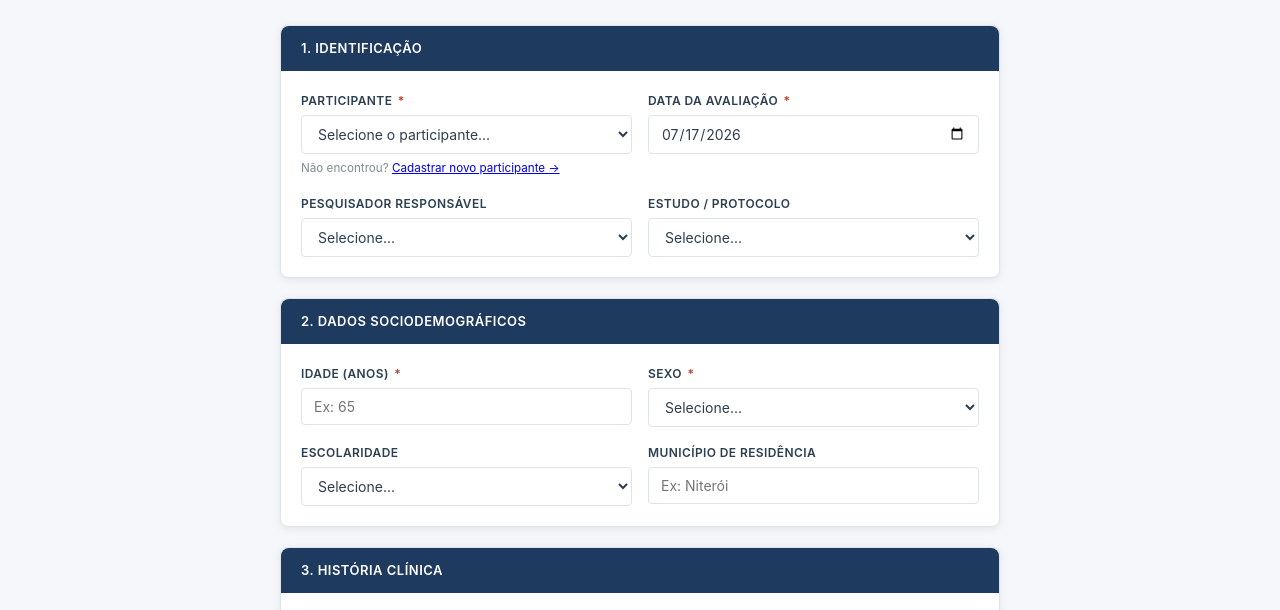
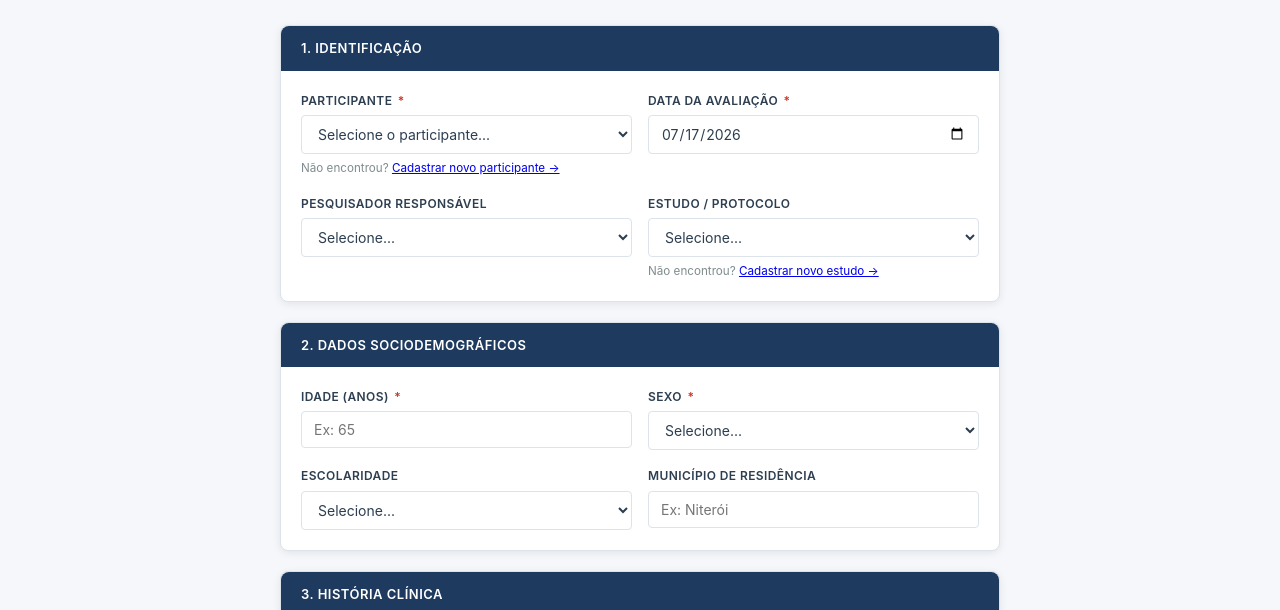
Before and after one commit to jeffersonjcosta/nedd-pesquisa, a plain HTML site: page forms/anamnese.html in a window 1280 px wide. Shown: the part 173-783 px from the top of the page. Drawn offline with nearby package versions, Linux system fonts and the light colour scheme; no server answers.

Commit message:
Adiciona link para cadastro de estudo no formulário de anamnese

```diff
--- a/forms/anamnese.html
+++ b/forms/anamnese.html
@@ -45,6 +45,7 @@
           <div class="form-group">
             <label>Estudo / Protocolo</label>
             <select name="estudo_id" id="selectEstudo"><option value="">Selecione...</option></select>
+            <small style="color:var(--text-muted)">Não encontrou? <a href="estudo.html" target="_blank">Cadastrar novo estudo →</a></small>
           </div>
         </div>
       </div>
```
